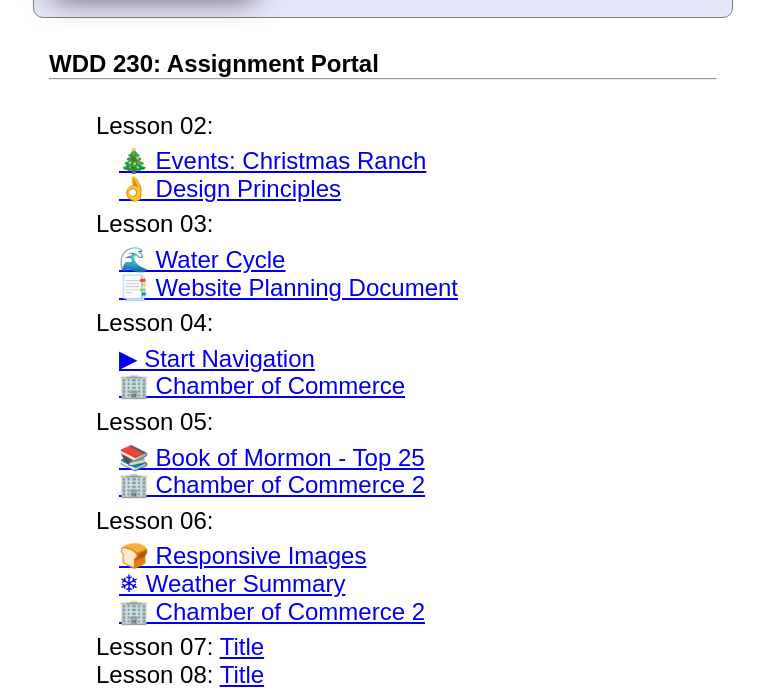
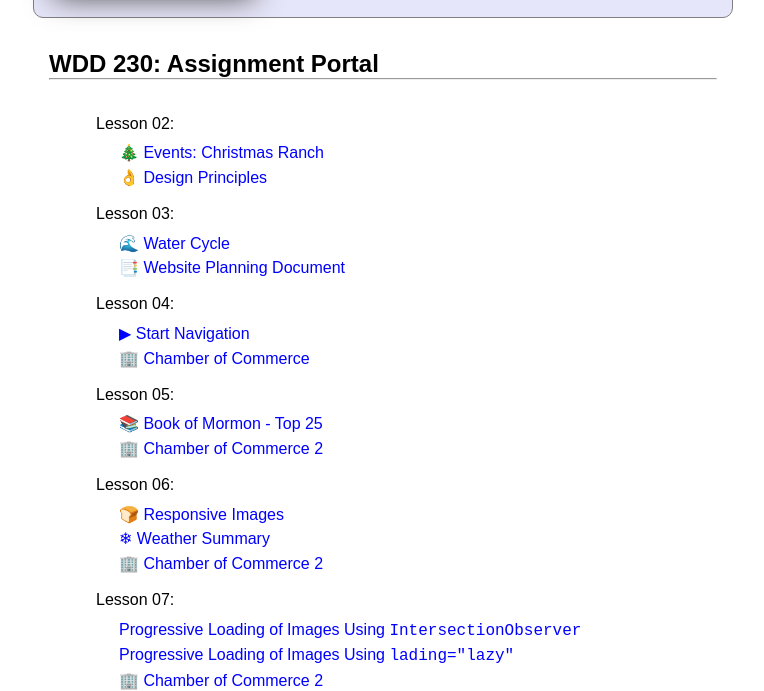
Before and after one commit to supercoolfire/wdd230, a plain HTML site: page index.html in a window 1280 px wide. Shown: the part 288-979 px from the top of the page, without its empty margins (257-1021 px from the left). Drawn offline with Linux system fonts and the light colour scheme.

Commit message:
udpate lesson 7

```diff
--- a/css/small.css
+++ b/css/small.css
@@ -5,6 +5,13 @@
     /* outline: 1px dotted red; */
 }
 
+body a {
+    text-decoration: none;
+    color: blue;
+}
+body a:hover {
+color: blue ;
+}
 body {
     font-size: 16px;
     font-family: Arial, Helvetica, sans-serif;
@@ -47,8 +54,9 @@
     font-size: 1rem;
 }
 
-nav ul li{
+li{
     list-style-type: none;
+    padding: .2rem;
 }
 
 main {
@@ -62,7 +70,7 @@
 main ul li {
     list-style-type: none;
     padding-left: 15px;
-    font-size: 1.5rem;
+    /* font-size: 1.5rem; */
 }
 
 footer {
--- a/index.html
+++ b/index.html
@@ -52,7 +52,14 @@
           <li><a href="chamber2/index.html">🏢 Chamber of Commerce 2</a></li>
         </ul>
       </li>
-      <li>Lesson 07: <a href="lesson07.html">Title</a></li>
+      <li>Lesson 07: <ul class="sublist">
+          <li><a href="../cse121b/lesson06/pokemon/index.html">Progressive Loading of Images Using
+              <code>IntersectionObserver</code></a></li>
+          <li><a href="../cse121b/lesson06/pokemon/index-static.html">Progressive Loading of Images Using
+              <code>lading="lazy"</code></a></li>
+          <li><a href="chamber2/index.html">🏢 Chamber of Commerce 2</a></li>
+        </ul>
+      </li>
       <li>Lesson 08: <a href="lesson08.html">Title</a></li>
       <li>Lesson 09: <a href="lesson09.html">Title</a></li>
       <li>Lesson 10: <a href="lesson10.html">Title</a></li>
```
